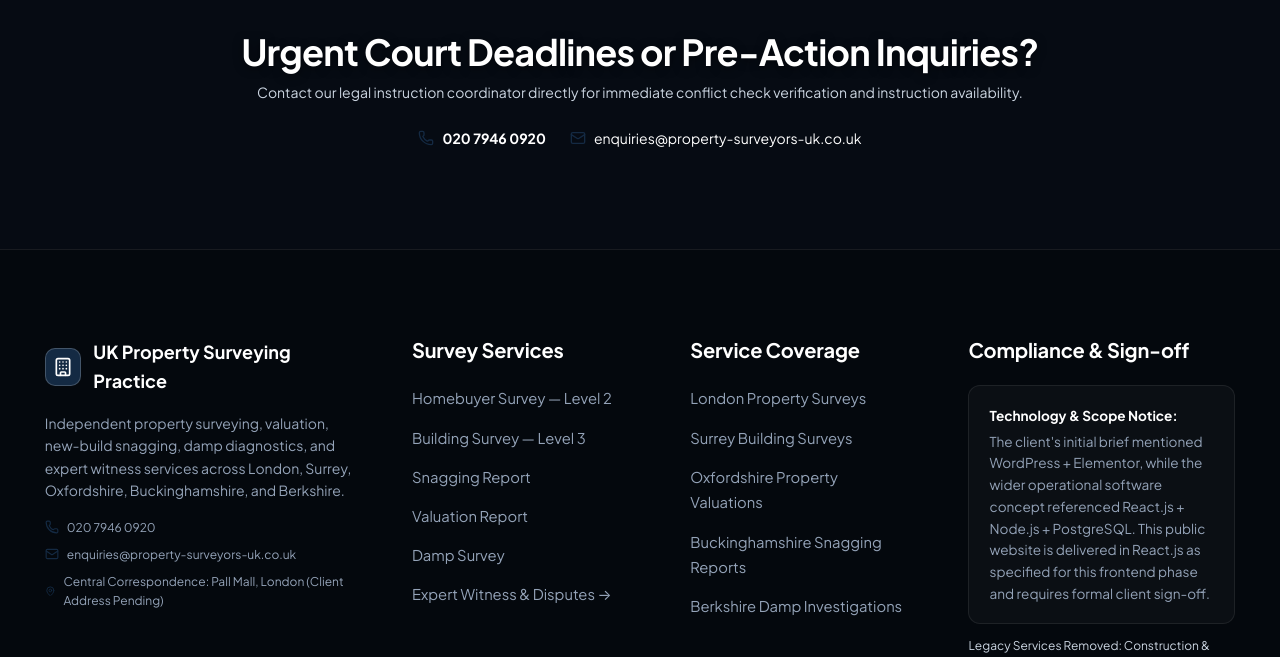
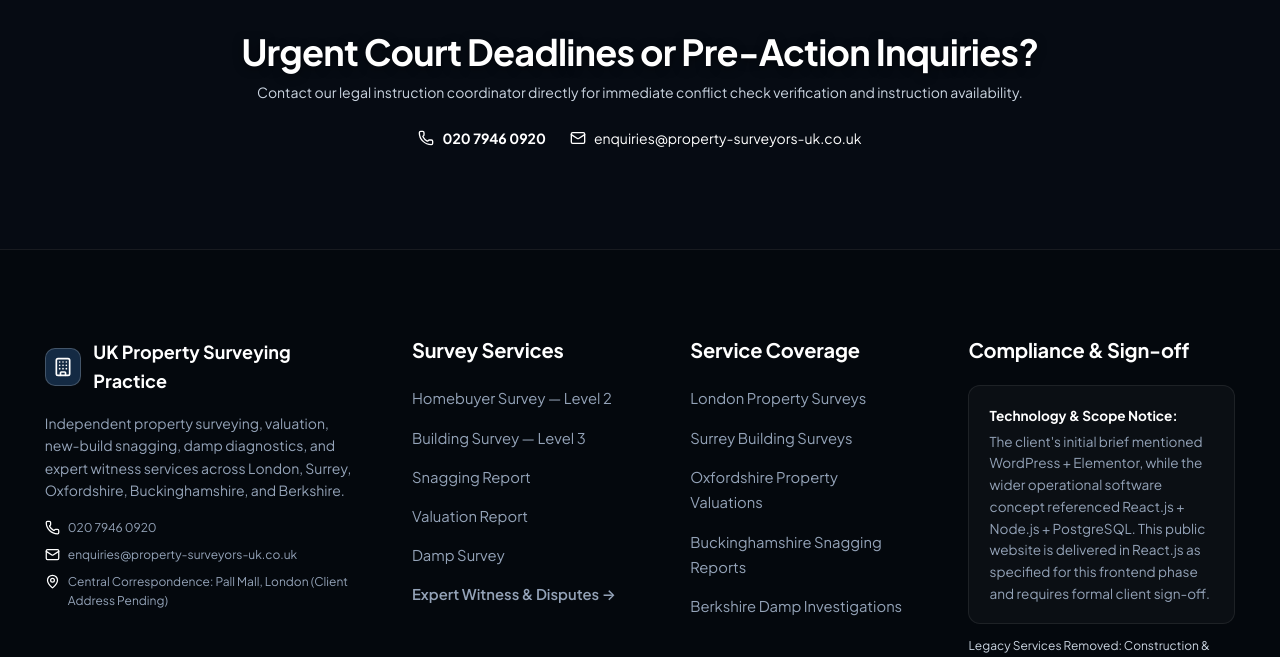
Before and after one commit to AKRITIKUSHWAHA/properitygroup, a React (Vite) app: page /expert-witness in a window 1280 px wide. Shown: the part 2680-3337 px from the top of the page. Built offline with nearby package versions, Linux system fonts and the light colour scheme; a web font is replaced by a local one.

Commit message:
fix: make footer and contact icons crisp white and clearly visible

```diff
--- a/src/components/common/CoverageMap.jsx
+++ b/src/components/common/CoverageMap.jsx
@@ -52,7 +52,7 @@ export function CoverageMap({ showHeading = true, isCompact = false }) {
               onClick={() => setSelectedArea(area.id)}
               className={`coverage-tab-btn ${isSelected ? 'active' : ''}`}
             >
-              <MapPin size={15} style={{ color: isSelected ? 'var(--color-accent-gold)' : 'var(--color-silver-dark)' }} />
+              <MapPin size={15} style={{ color: isSelected ? '#FFFFFF' : 'var(--color-silver-dark)' }} />
               <span>{area.name}</span>
             </button>
           );
--- a/src/components/layout/Footer.jsx
+++ b/src/components/layout/Footer.jsx
@@ -40,17 +40,17 @@ export function Footer() {
 
             <div style={{ display: 'flex', flexDirection: 'column', gap: '0.5rem', fontSize: 'var(--font-size-xs)' }}>
               <div style={{ display: 'flex', alignItems: 'center', gap: '0.5rem' }}>
-                <Phone size={14} style={{ color: 'var(--color-accent-gold)' }} />
+                <Phone size={15} style={{ color: '#FFFFFF', flexShrink: 0 }} />
                 <a href={`tel:${siteConfig.contact.telephone}`} style={{ color: 'var(--color-white)', textDecoration: 'none' }}>
                   {siteConfig.contact.telephoneDisplay}
                 </a>
               </div>
               <div style={{ display: 'flex', alignItems: 'center', gap: '0.5rem' }}>
-                <Mail size={14} style={{ color: 'var(--color-accent-gold)' }} />
+                <Mail size={15} style={{ color: '#FFFFFF', flexShrink: 0 }} />
                 <span>{siteConfig.contact.email}</span>
               </div>
-              <div style={{ display: 'flex', alignItems: 'center', gap: '0.5rem' }}>
-                <MapPin size={14} style={{ color: 'var(--color-accent-gold)' }} />
+              <div style={{ display: 'flex', alignItems: 'flex-start', gap: '0.5rem' }}>
+                <MapPin size={15} style={{ color: '#FFFFFF', flexShrink: 0, marginTop: '2px' }} />
                 <span>Central Correspondence: Pall Mall, London (Client Address Pending)</span>
               </div>
             </div>
@@ -66,7 +66,7 @@ export function Footer() {
                 </li>
               ))}
               <li>
-                <Link to="/expert-witness" style={{ color: 'var(--color-accent-gold)' }}>
+                <Link to="/expert-witness" style={{ color: '#FFFFFF', fontWeight: 600 }}>
                   Expert Witness &amp; Disputes &rarr;
                 </Link>
               </li>
--- a/src/pages/public/ExpertWitnessPage.jsx
+++ b/src/pages/public/ExpertWitnessPage.jsx
@@ -195,13 +195,13 @@ export function ExpertWitnessPage() {
             </p>
             <div style={{ display: 'flex', justifyContent: 'center', gap: '1.5rem', flexWrap: 'wrap', fontSize: 'var(--font-size-sm)' }}>
               <div style={{ display: 'flex', alignItems: 'center', gap: '0.5rem' }}>
-                <Phone size={16} style={{ color: 'var(--color-accent-gold)' }} />
+                <Phone size={16} style={{ color: '#FFFFFF' }} />
                 <a href={`tel:${siteConfig.contact.telephone}`} style={{ color: 'var(--color-white)', fontWeight: 'bold' }}>
                   {siteConfig.contact.telephoneDisplay}
                 </a>
               </div>
               <div style={{ display: 'flex', alignItems: 'center', gap: '0.5rem' }}>
-                <Mail size={16} style={{ color: 'var(--color-accent-gold)' }} />
+                <Mail size={16} style={{ color: '#FFFFFF' }} />
                 <span style={{ color: 'var(--color-white)' }}>{siteConfig.contact.email}</span>
               </div>
             </div>
```
